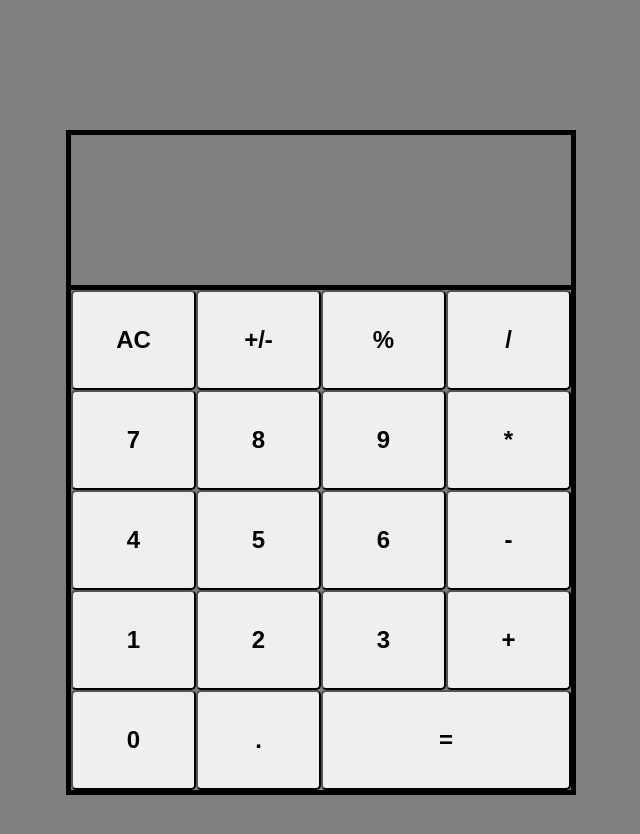
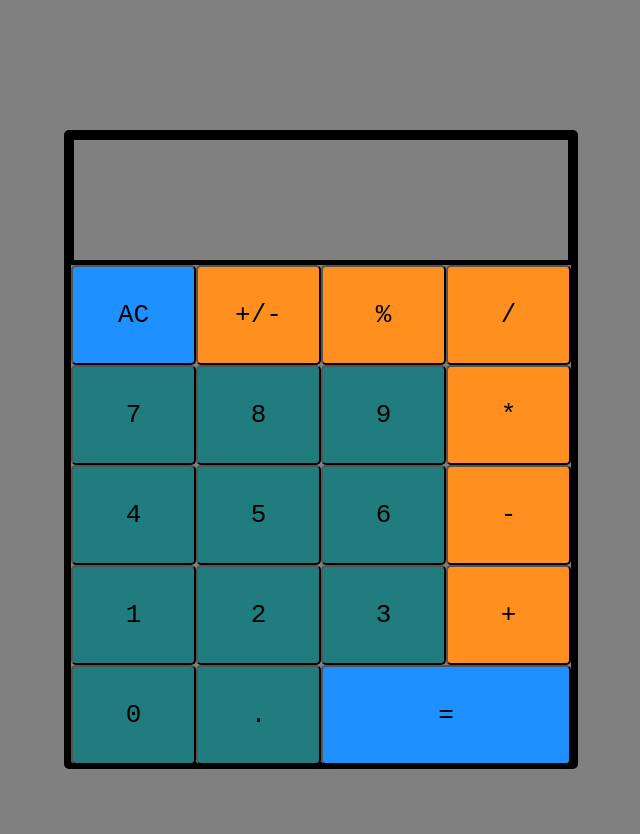
Before and after one commit to higgsboson909/mini-calculator, a plain HTML site: page index.html in a window 1280 px wide. Shown: the whole page, without its empty margins (319-959 px from the left). Drawn offline with Linux system fonts and the light colour scheme.

Commit message:
Final look of Calculator
no javascript is used uptill now

```diff
--- a/index.html
+++ b/index.html
@@ -10,28 +10,30 @@
   <div class="calculator">
     <div class="structure">
 
-      <div class="screen"></div>
+      <div class="screen">
+        <div class="display-text"></div>
+      </div>
 
       <div class="allBtns">
-          <button>AC</button>
-          <button>+/-</button>
-          <button>%</button>
-          <button>/</button>
-          <button>7</button>
-          <button>8</button>
-          <button>9</button>
-          <button>*</button>
-          <button>4</button>
-          <button>5</button>
-          <button>6</button>
-          <button>-</button>
-          <button>1</button>
-          <button>2</button>
-          <button>3</button>
-          <button>+</button>
+          <button class="clear">AC</button>
+          <button class="symbol">+/-</button>
+          <button class="symbol">%</button>
+          <button class="symbol">/</button>
+          <button class="num">7</button>
+          <button class="num">8</button>
+          <button class="num">9</button>
+          <button class="symbol">*</button>
+          <button class="num">4</button>
+          <button class="num">5</button>
+          <button class="num">6</button>
+          <button class="symbol">-</button>
+          <button class="num">1</button>
+          <button class="num">2</button>
+          <button class="num">3</button>
+          <button class="symbol">+</button>
         <div class="end-row-btns">
-          <button>0</button>
-          <button>.</button>
+          <button class="num">0</button>
+          <button class="decimal">.</button>
           <button class="equal">=</button>
         </div>
 
--- a/styles.css
+++ b/styles.css
@@ -9,19 +9,24 @@ body{
 
 .structure{
 	width : 500px;
-	height: 655px;
+	height: 625px;
 	flex-shrink: 0;
 }
 
 .calculator{
-	border: 5px solid black;
+	border: 7px solid black;
 	text-align: center;
+	border-radius: 5px;
 	margin: 130px 0 80px 0;
 }
 
 .screen{
+	border: solid 3px;
 	border-bottom: 5px black solid;
-	height: 150px;
+	height: 120px;
+	display: flex;
+	justify-content: center;
+	align-items: center;
 }
 
 .allBtns{
@@ -35,8 +40,8 @@ body{
 	flex-grow: 1;
 	flex-basis: 120px;
 	height: 100px;
-	font-size: x-large;
-	font-weight: bold;
+	font-family: monospace;
+	font-size:xx-large;
 }
 
 .end-row-btns{
@@ -48,3 +53,25 @@ body{
 	flex-basis: 240px;
 	flex-grow: 2;
 }
+
+.display-text{
+	margin: 5px;
+	font-family: monospace;
+	font-weight: 550;
+	height: 90px;
+	font-size: 80px;
+	text-align: end;
+	flex-grow: 1;
+}
+.num{
+	background-color: #217c7e;
+}
+.symbol{
+	background-color: #FF8F1F;
+}
+.decimal{
+	background-color: #217c7e;
+}
+.equal, .clear{
+	background-color: dodgerblue;
+}
```
